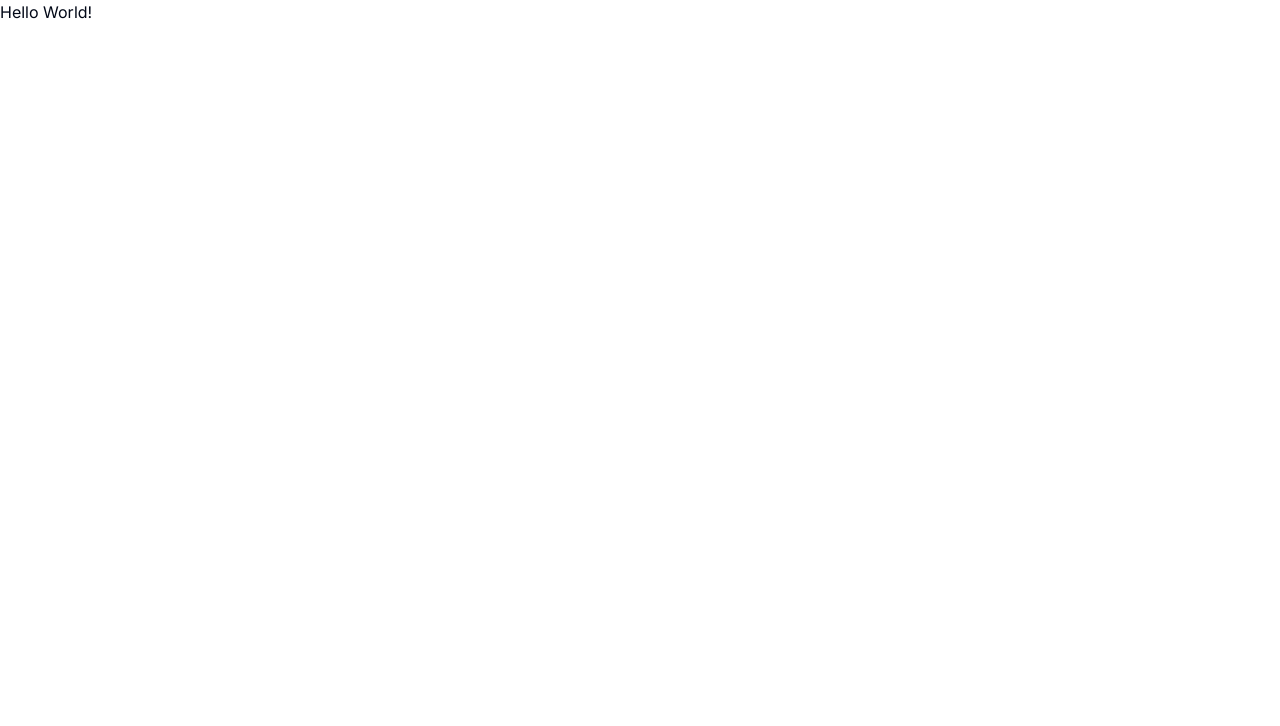
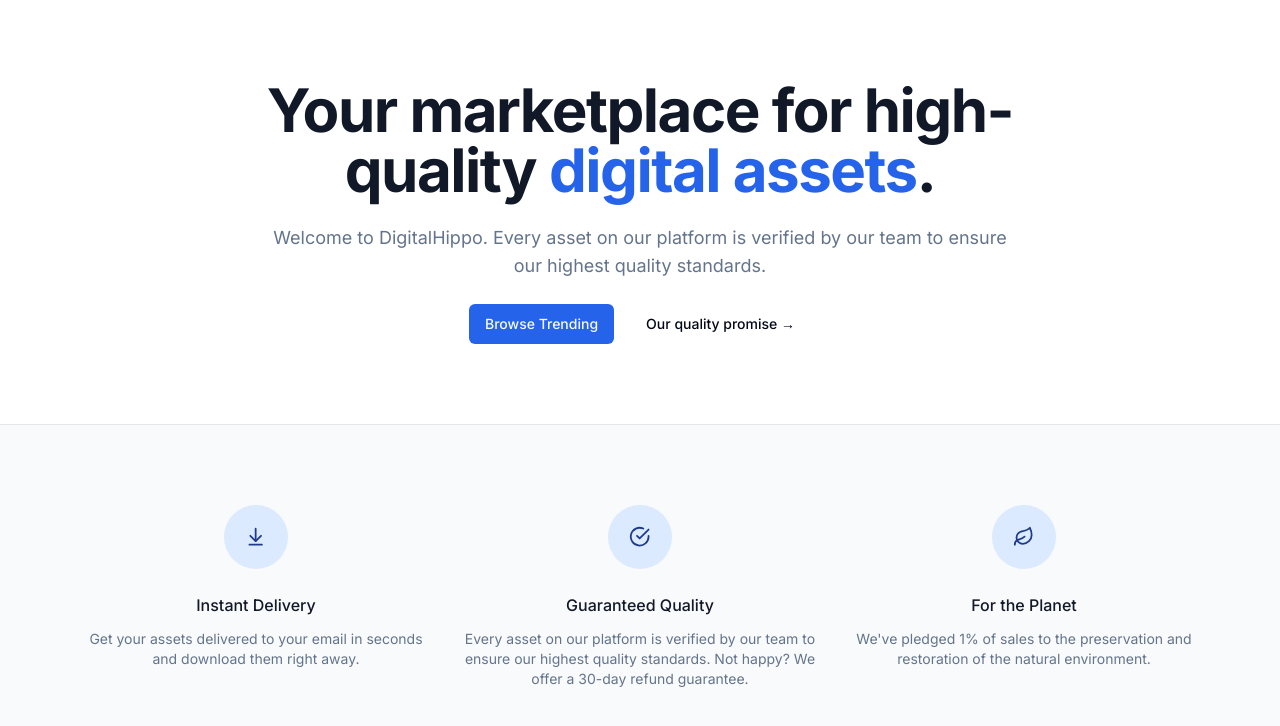
Before and after one commit to ArfinHasib/digitalhippo, a Next.js app: page / in a window 1280 px wide. Shown: the top 726 px of the page. Built offline with nearby package versions, Linux system fonts and the light colour scheme.

Commit message:
Creating the logo svg component

```diff
--- a/src/app/page.tsx
+++ b/src/app/page.tsx
@@ -1,3 +1,78 @@
+import MaxWidthWrapper from '@/components/MaxWidthWrapper';
+import { Button, buttonVariants } from '@/components/ui/button';
+import { ArrowDownToLine, CheckCircle, Leaf } from 'lucide-react';
+import Link from 'next/link';
+
+const perks = [
+   {
+      name: 'Instant Delivery',
+      Icon: ArrowDownToLine,
+      description:
+         'Get your assets delivered to your email in seconds and download them right away.',
+   },
+   {
+      name: 'Guaranteed Quality',
+      Icon: CheckCircle,
+      description:
+         'Every asset on our platform is verified by our team to ensure our highest quality standards. Not happy? We offer a 30-day refund guarantee.',
+   },
+   {
+      name: 'For the Planet',
+      Icon: Leaf,
+      description:
+         "We've pledged 1% of sales to the preservation and restoration of the natural environment.",
+   },
+];
+
 export default function Home() {
-   return <div className='flex mb-20'>Hello World!</div>;
+   return (
+      <>
+         <MaxWidthWrapper>
+            <div className='py-20 mx-auto text-center flex flex-col items-center max-w-3xl'>
+               <h1 className='text-4xl font-bold tracking-tight text-gray-900 sm:text-6xl'>
+                  Your marketplace for high-quality{' '}
+                  <span className='text-blue-600'>digital assets</span>.
+               </h1>
+               <p className='mt-6 text-lg max-w-prose text-muted-foreground'>
+                  Welcome to DigitalHippo. Every asset on our platform is
+                  verified by our team to ensure our highest quality standards.
+               </p>
+               <div className='flex flex-col sm:flex-row gap-4 mt-6'>
+                  <Link href='/products' className={buttonVariants()}>
+                     Browse Trending
+                  </Link>
+                  <Button variant='ghost'>Our quality promise &rarr;</Button>
+               </div>
+            </div>
+         </MaxWidthWrapper>
+
+         <section className='border-t border-gray-200 bg-gray-50'>
+            <MaxWidthWrapper className='py-20'>
+               <div className='grid grid-cols-1 gap-y-12 sm:grid-cols-2 sm:gap-x-6 lg:grid-cols-3 lg:gap-x-8 lg:gap-y-0'>
+                  {perks.map((perk) => (
+                     <div
+                        key={perk.name}
+                        className='text-center md:flex md:items-start md:text-left lg:block lg:text-center'
+                     >
+                        <div className='md:flex-shrink-0 flex justify-center'>
+                           <div className='h-16 w-16 flex items-center justify-center rounded-full bg-blue-100 text-blue-900'>
+                              {<perk.Icon className='w-1/3 h-1/3' />}
+                           </div>
+                        </div>
+
+                        <div className='mt-6 md:ml-4 md:mt-0 lg:ml-0 lg:mt-6'>
+                           <h3 className='text-base font-medium text-gray-900'>
+                              {perk.name}
+                           </h3>
+                           <p className='mt-3 text-sm text-muted-foreground'>
+                              {perk.description}
+                           </p>
+                        </div>
+                     </div>
+                  ))}
+               </div>
+            </MaxWidthWrapper>
+         </section>
+      </>
+   );
 }
--- /dev/null
+++ b/src/components/Icons.tsx
@@ -0,0 +1,89 @@
+import { LucideProps } from 'lucide-react';
+
+export const Icons = {
+   logo: (props: LucideProps) => (
+      <svg {...props} viewBox='0 0 512 512'>
+         <g>
+            <path
+               d='M105.67 56.012c24.601 24.601 41.244 81.13 16.643 105.731s-81.13 7.958-105.731-16.643-20.623-60.509 3.978-85.11 60.509-28.579 85.11-3.978z'
+               fill='#60a5fa'
+               data-original='#abdfeb'
+               opacity='1'
+            ></path>
+            <path
+               d='M111.097 169.375c-9.754-53.933-61.535-93.098-102.131-94.531-13.495 22.793-12.381 50.26 7.615 70.256 21.368 21.367 66.817 36.724 94.516 24.275z'
+               fill='#558ce7'
+               data-original='#8bcdd8'
+               opacity='1'
+            ></path>
+            <path
+               d='M406.33 56.012c-24.601 24.601-41.244 81.13-16.643 105.731s81.13 7.958 105.731-16.643 20.623-60.509-3.978-85.11-60.509-28.579-85.11-3.978z'
+               fill='#60a5fa'
+               data-original='#abdfeb'
+               opacity='1'
+            ></path>
+            <path
+               d='M400.903 169.375c9.754-53.933 61.535-93.098 102.13-94.531 13.495 22.793 12.381 50.26-7.615 70.256-21.367 21.367-66.816 36.724-94.515 24.275z'
+               fill='#558ce7'
+               data-original='#8bcdd8'
+               opacity='1'
+            ></path>
+            <ellipse
+               cx='256'
+               cy='244.04'
+               rx='196.34'
+               ry='186.42'
+               fill='#60a5fa'
+               data-original='#abdfeb'
+               opacity='1'
+            ></ellipse>
+            <path
+               d='M165.588 196.685a7.5 7.5 0 0 1-7.5-7.5v-15.008a7.5 7.5 0 0 1 15 0v15.008a7.5 7.5 0 0 1-7.5 7.5zM346.412 196.685a7.5 7.5 0 0 1-7.5-7.5v-15.008a7.5 7.5 0 0 1 15 0v15.008a7.5 7.5 0 0 1-7.5 7.5z'
+               fill='#222222'
+               data-original='#464d59'
+               opacity='1'
+            ></path>
+            <path
+               d='M212.03 62.322c-87.266 18.957-152.372 93.12-152.372 181.723 0 102.957 87.905 186.42 196.342 186.42 19.952 0 39.204-2.835 57.346-8.087C85.074 329.977 119.169 118.281 212.03 62.322z'
+               fill='#558ce7'
+               data-original='#8bcdd8'
+               opacity='1'
+            ></path>
+            <path
+               d='M409.201 247.067c-3.993-1.525-7.205-4.522-9.287-8.256-7.292-13.082-21.262-21.931-37.303-21.931a42.466 42.466 0 0 0-25.912 8.775c-2.706 2.072-6.138 2.964-9.522 2.563-22.448-2.662-46.36-3.941-71.178-3.941-24.818 0-48.73 1.279-71.178 3.941-3.384.401-6.816-.491-9.522-2.563a42.466 42.466 0 0 0-25.912-8.775c-16.04 0-30.01 8.85-37.303 21.931-2.081 3.734-5.293 6.731-9.287 8.256-49.69 18.976-81.141 50.52-81.141 97.301 0 85.459 104.919 128.202 234.342 128.202S490.34 429.827 490.34 344.368c.002-46.782-31.448-78.325-81.139-97.301z'
+               fill='#87befb'
+               data-original='#b9e8ef'
+               opacity='1'
+            ></path>
+            <path
+               d='M256 383.302a44.19 44.19 0 0 1-33.317-15.175 7.5 7.5 0 0 1 11.309-9.855 29.192 29.192 0 0 0 22.009 10.03 29.195 29.195 0 0 0 22.009-10.03 7.501 7.501 0 0 1 11.309 9.855A44.197 44.197 0 0 1 256 383.302z'
+               fill='#222222'
+               data-original='#464d59'
+               opacity='1'
+            ></path>
+            <circle
+               cx='149.39'
+               cy='259.56'
+               r='15.519'
+               fill='#558ce7'
+               data-original='#8bcdd8'
+               opacity='1'
+            ></circle>
+            <circle
+               cx='362.61'
+               cy='259.56'
+               r='15.519'
+               fill='#558ce7'
+               data-original='#8bcdd8'
+               opacity='1'
+            ></circle>
+            <path
+               d='M416.18 443.185c-246.851 43.269-311.115-113.303-300.169-158.197.615-2.522.695-5.142.379-7.719-2.455-20.031 5.053-45.274 18.266-57.764a42.819 42.819 0 0 0-22.705 19.548c-2.002 3.647-5.171 6.496-9.059 7.978-49.745 18.972-81.235 50.526-81.235 97.337 0 85.459 104.919 128.202 234.342 128.202 61.953 0 118.279-9.801 160.181-29.385z'
+               fill='#60a5fa'
+               data-original='#abdfeb'
+               opacity='1'
+            ></path>
+         </g>
+      </svg>
+   ),
+};
--- /dev/null
+++ b/src/components/Navbar.tsx
@@ -0,0 +1,24 @@
+import Link from 'next/link';
+import MaxWidthWrapper from './MaxWidthWrapper';
+
+const Navbar = () => {
+   return (
+      <div className='bg-white sticky z-50 top-0 inset-x-0 h-16'>
+         <header className='relative bg-white'>
+            <MaxWidthWrapper>
+               <div className='border-b border-gray-200'>
+                  <div className='flex h-16 items-center'>
+                     {/* TODO: Mobile Nav */}
+
+                     <div className='ml-4 flex lg:ml-0'>
+                        <Link href='/'></Link>
+                     </div>
+                  </div>
+               </div>
+            </MaxWidthWrapper>
+         </header>
+      </div>
+   );
+};
+
+export default Navbar;
```
